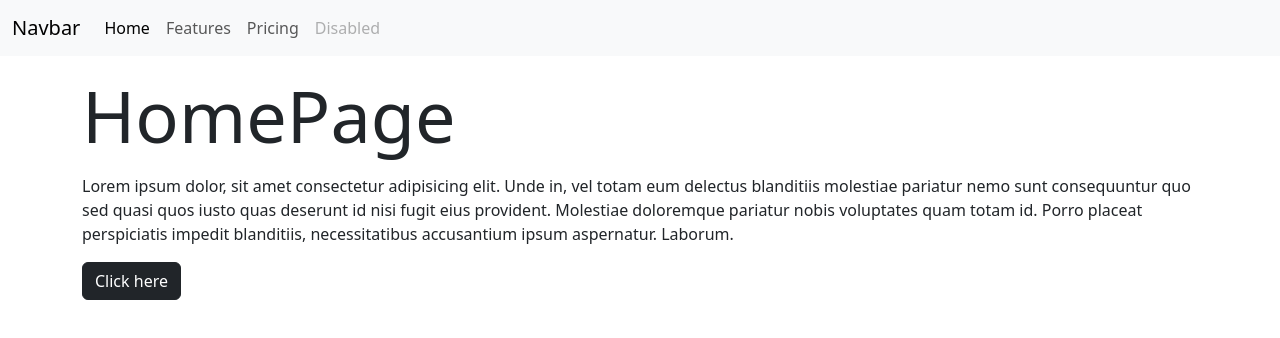
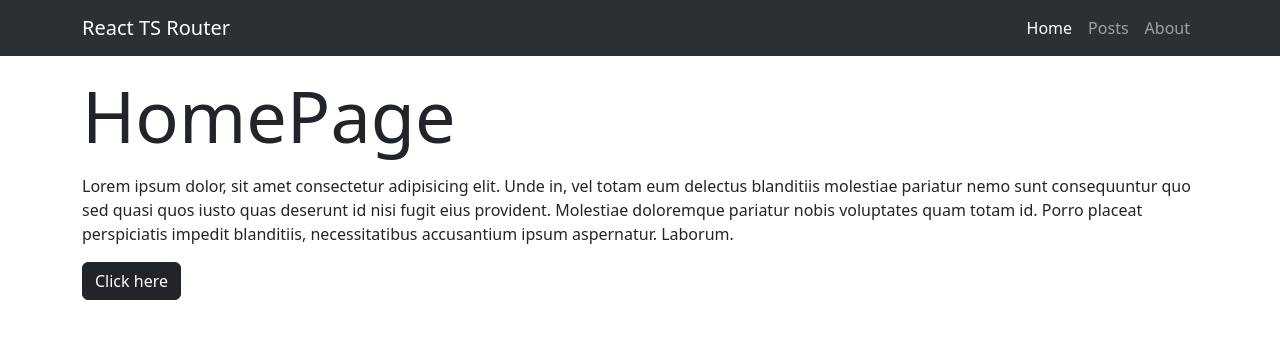
Before and after one commit to MariusCodeAcademy/type19_19_react_ts_event_fetch, a React (Vite) app: page / in a window 1280 px wide. Shown: the top 338 px of the page. Built offline with nearby package versions, Linux system fonts and the light colour scheme.

Commit message:
router Posts

```diff
--- a/src/components/layout/Header.tsx
+++ b/src/components/layout/Header.tsx
@@ -1,13 +1,15 @@
 //
+
+import { Link, NavLink } from 'react-router-dom';
 
 export default function Header() {
   return (
     <header>
-      <nav className='navbar navbar-expand-lg bg-body-tertiary'>
-        <div className='container-fluid'>
-          <a className='navbar-brand' href='#'>
-            Navbar
-          </a>
+      <nav data-bs-theme='dark' className='navbar navbar-expand-sm bg-body-tertiary'>
+        <div className='container'>
+          <Link className='navbar-brand' to='/'>
+            React TS Router
+          </Link>
           <button
             className='navbar-toggler'
             type='button'
@@ -18,20 +20,17 @@ export default function Header() {
             aria-label='Toggle navigation'>
             <span className='navbar-toggler-icon'></span>
           </button>
-          <div className='collapse navbar-collapse' id='navbarNavAltMarkup'>
+          <div className='collapse navbar-collapse justify-content-end' id='navbarNavAltMarkup'>
             <div className='navbar-nav'>
-              <a className='nav-link active' aria-current='page' href='#'>
+              <NavLink className='nav-link' to='/'>
                 Home
-              </a>
-              <a className='nav-link' href='#'>
-                Features
-              </a>
-              <a className='nav-link' href='#'>
-                Pricing
-              </a>
-              <a className='nav-link disabled' aria-disabled='true'>
-                Disabled
-              </a>
+              </NavLink>
+              <NavLink className='nav-link' to='/posts'>
+                Posts
+              </NavLink>
+              <NavLink className='nav-link' to='/about'>
+                About
+              </NavLink>
             </div>
           </div>
         </div>
--- a/src/components/posts/Post.tsx
+++ b/src/components/posts/Post.tsx
@@ -1,3 +1,4 @@
+import { Link } from 'react-router-dom';
 import { PostObj } from '../../types/types';
 
 type PostProps = {
@@ -12,6 +13,11 @@ export default function Post({ item }: PostProps) {
         <h5 className='card-title'>{item.title.slice(0, 25)}</h5>
         <p className='card-text'>{item.body.slice(0, 100)}...</p>
       </div>
+      <div className='card-footer'>
+        <Link to={'/posts/1'} className='btn btn-outline-secondary'>
+          Read more...
+        </Link>
+      </div>
     </div>
   );
 }
```
Also changed, not shown: src/App.tsx (+7 -0 lines), src/components/posts/PostsList.tsx (+0 -13 lines), src/pages/NotFoundPage.tsx (added, +15 -0 lines), src/pages/SinglePostPage.tsx (renamed from src/components/posts/SinglePostPage.tsx, +6 -3 lines).
